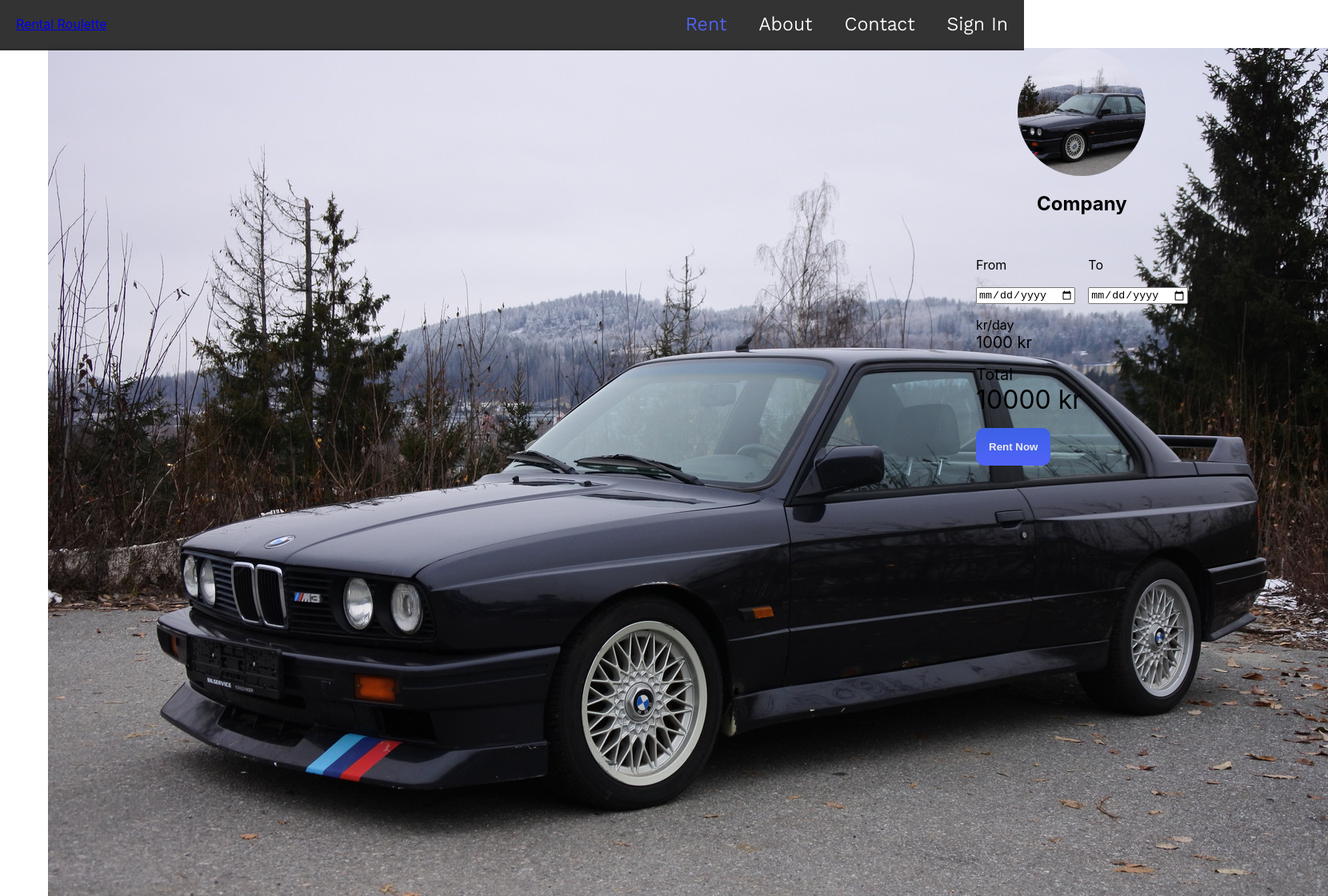
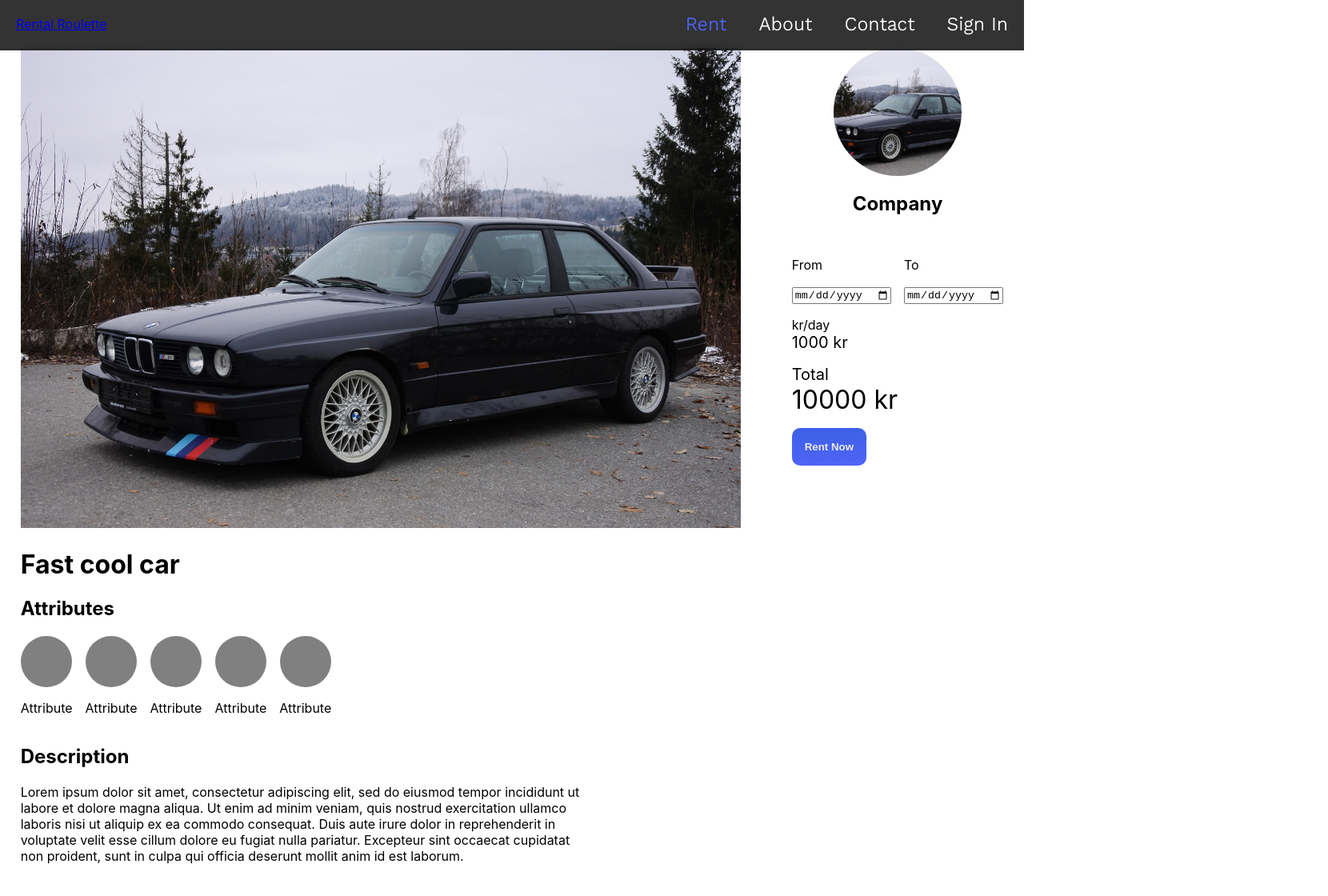
Before and after one commit to ludlun04/IDATA2301-Project, a React (Create React App) app: page /rent in a window 1280 px wide. Shown: the top 1120 px of the page at 80% size, 1660 px wide, since content can reach past the window. Built offline with nearby package versions, Linux system fonts and the light colour scheme.

Commit message:
Fixed css

```diff
--- a/src/pages/rent/Rent.css
+++ b/src/pages/rent/Rent.css
@@ -2,17 +2,19 @@
   padding: 60px;
   display: flex;
   flex-direction: row;
+  justify-content: center;
+  gap: 4rem;
 }
 
-.RentInformation {
-  width: 100%;
+.RentCarImage {
+  width: 900px;
+}
 
-
+.RentDescriptionText {
+  width: 70ch;
 }
 
 .RentInteraction {
-  width: 100%;
-
   display: flex;
   justify-content: center;
 }
--- a/src/pages/rent/Rent.jsx
+++ b/src/pages/rent/Rent.jsx
@@ -21,7 +21,7 @@
           </div>
         </section>
         <h2>Description</h2>
-        <p>This is a description for this car</p>
+        <p className="RentDescriptionText">Lorem ipsum dolor sit amet, consectetur adipiscing elit, sed do eiusmod tempor incididunt ut labore et dolore magna aliqua. Ut enim ad minim veniam, quis nostrud exercitation ullamco laboris nisi ut aliquip ex ea commodo consequat. Duis aute irure dolor in reprehenderit in voluptate velit esse cillum dolore eu fugiat nulla pariatur. Excepteur sint occaecat cupidatat non proident, sunt in culpa qui officia deserunt mollit anim id est laborum.</p>
       </div>
 
       <div className="RentInteraction">
```
